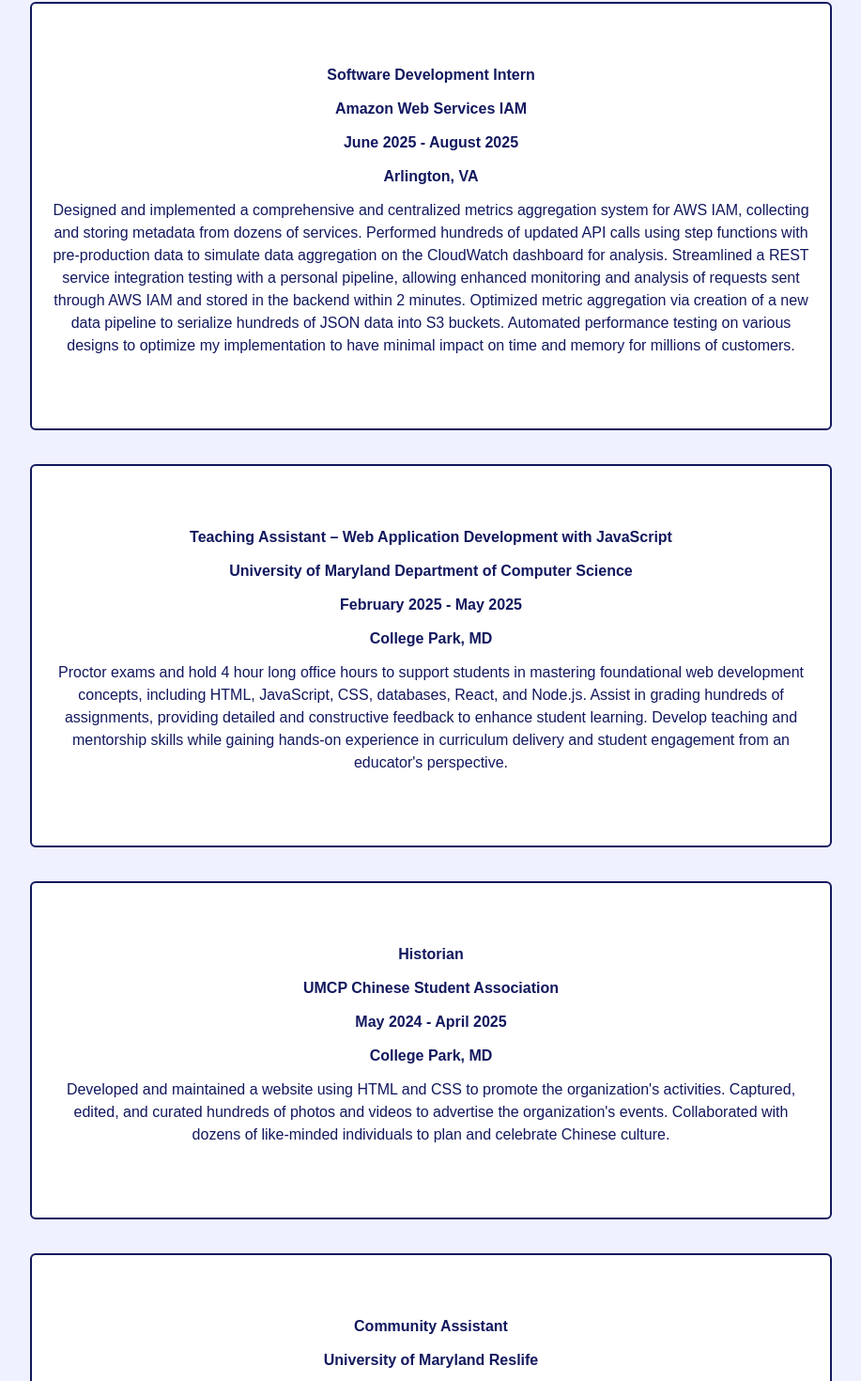
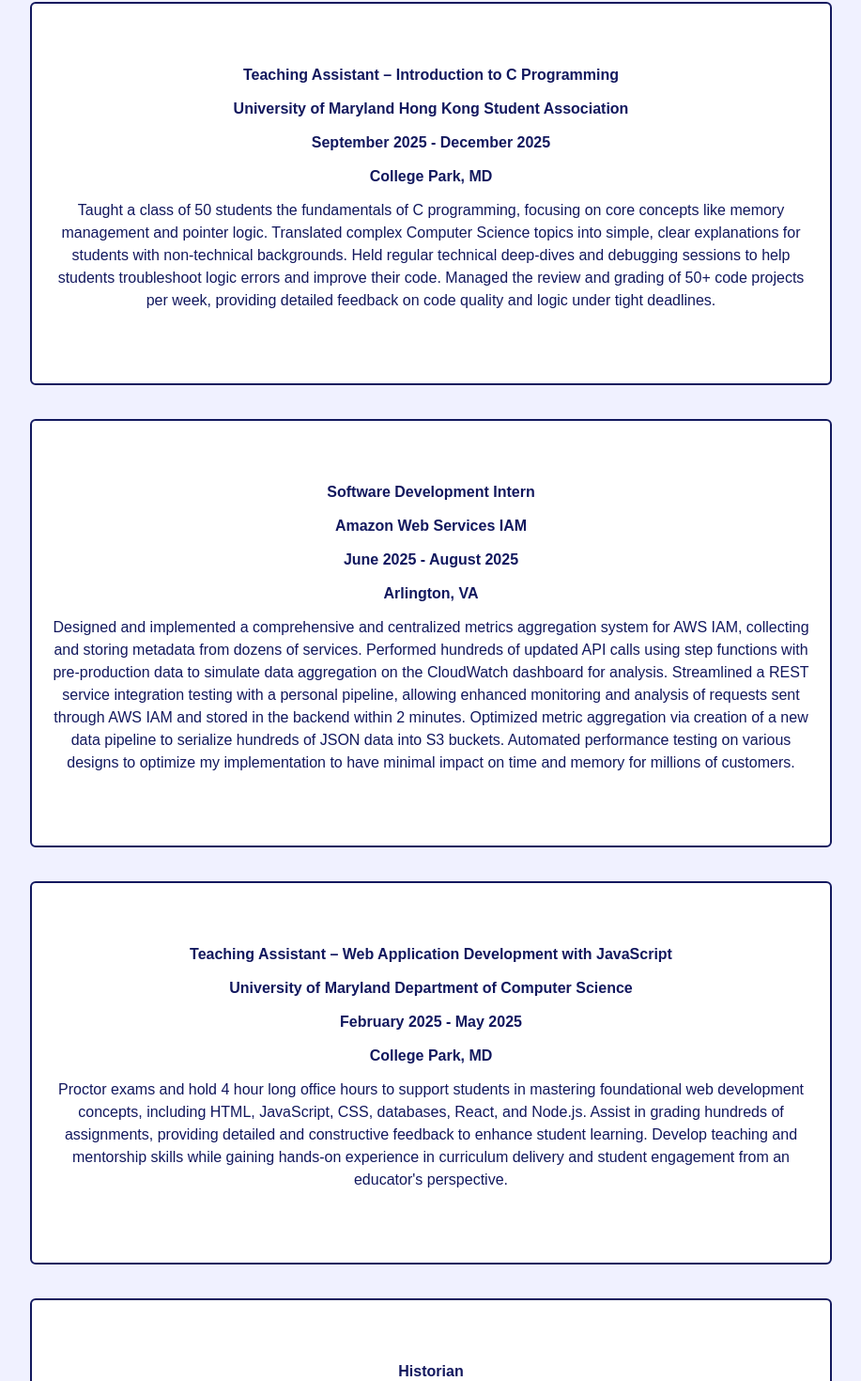
Before and after one commit to Renso0425/personal-website, a React (Vite) app: page / in a window 1280 px wide. Shown: the part 1510-2980 px from the top of the page at 94% size, without its empty margins (181-1098 px from the left). Built offline with nearby package versions, Linux system fonts and the light colour scheme.

Commit message:
added ta job and new pic

```diff
--- a/src/scenes/experiences/index.tsx
+++ b/src/scenes/experiences/index.tsx
@@ -12,6 +12,14 @@
         place: "College Park, MD",
         direction: 50,
         description: "Championed cultural integration by developing a safe and inclusive community for students to explore and celebrate Hong Kong culture, fostering a sense of belonging for over 100 members. Directed a team of 11 executive board members to successfully plan and execute all club initiatives, maintaining project timelines through clear task delegation and accountability. Cultivated partnerships with over a dozen campus and intercollegiate organizations, co-hosting multi-cultural events that enhanced diversity and broadened the club’s reach."
+    },
+    {
+        title: "Teaching Assistant – Introduction to C Programming",
+        company: "University of Maryland Hong Kong Student Association",
+        time: "September 2025 - December 2025",
+        place: "College Park, MD",
+        direction: -50,
+        description: "Taught a class of 50 students the fundamentals of C programming, focusing on core concepts like memory management and pointer logic. Translated complex Computer Science topics into simple, clear explanations for students with non-technical backgrounds. Held regular technical deep-dives and debugging sessions to help students troubleshoot logic errors and improve their code. Managed the review and grading of 50+ code projects per week, providing detailed feedback on code quality and logic under tight deadlines."
     },
     {
         title: "Software Development Intern",
@@ -40,7 +48,7 @@
     {
         title: "Community Assistant",
         company: "University of Maryland Reslife",
-        time: "August 2022 - Present ",
+        time: "August 2022 - February 2025",
         place: "College Park, MD",
         direction: 50,
         description: "Collected, organized, and distributed packages and keys for student residents. Maintained a positive representation of the university. Provided assistance to students, residential life staff, parents, and package carriers. Acted as a reliable liaison between 300 residents and the school's residential department."
```
Also changed, not shown: src/assets/darrenpfp.jpg.
